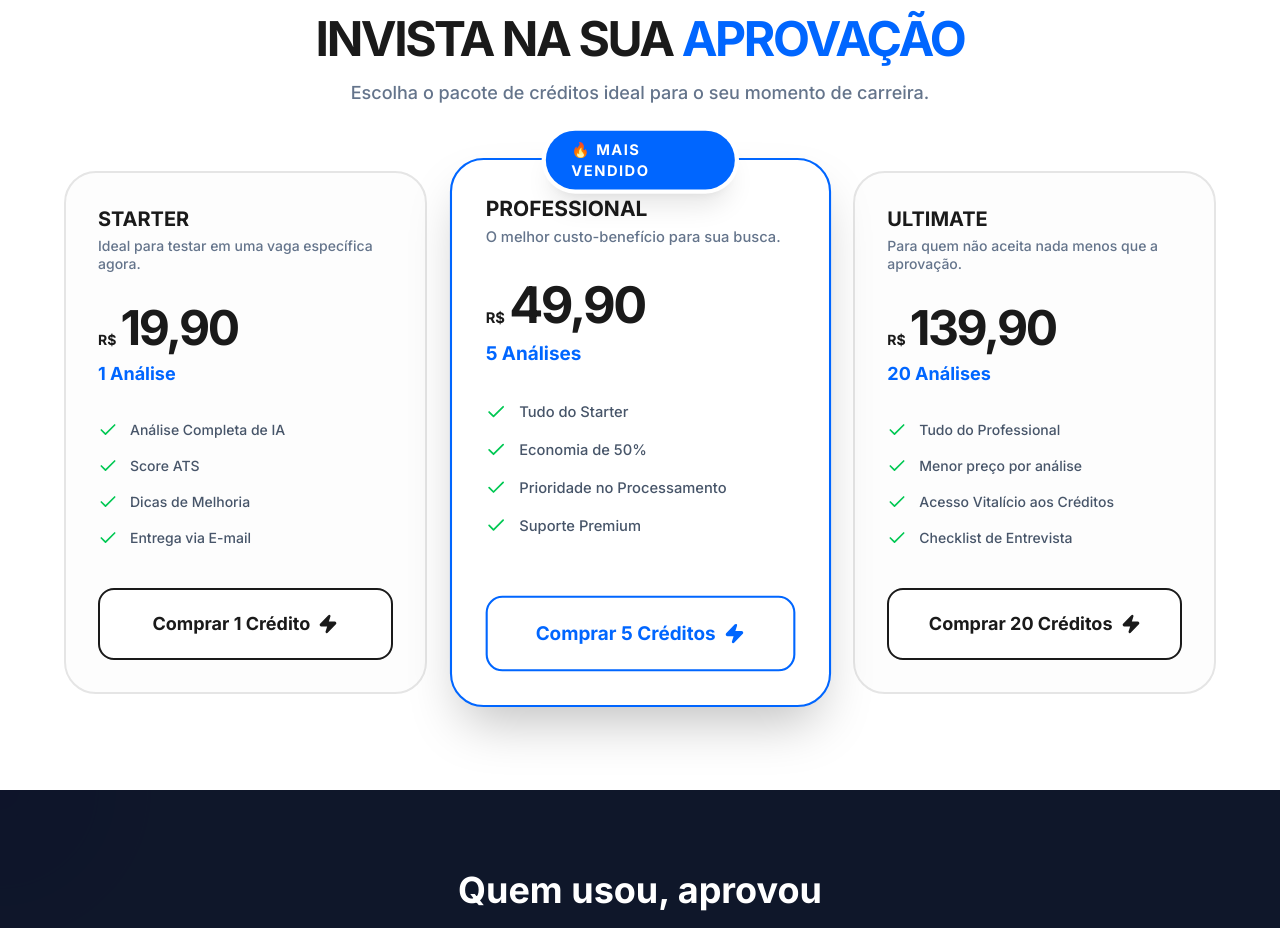
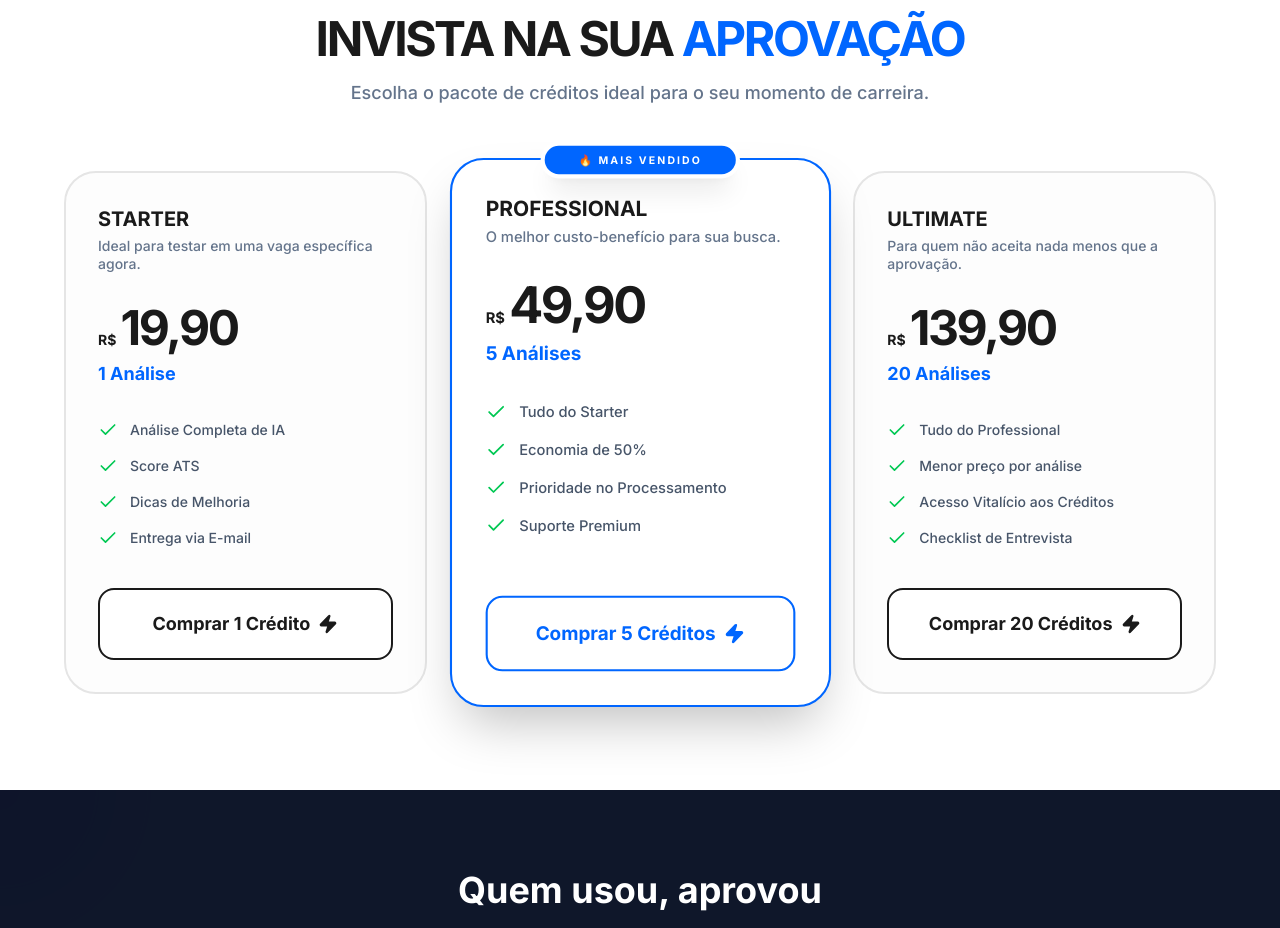
Before and after one commit to DRibeiro81/VTRZ_APROVX, a React (Vite) app: page / in a window 1280 px wide. Shown: the part 4320-5248 px from the top of the page. Built offline with nearby package versions, Linux system fonts and the light colour scheme.

Commit message:
UI: Ajustar dimensões e tipografia do badge 'Mais Vendido'

```diff
--- a/components/PricingSection.tsx
+++ b/components/PricingSection.tsx
@@ -53,7 +53,7 @@ const PricingSection: React.FC = () => {
               }`}
             >
               {plan.highlight && (
-                <div className="absolute top-0 left-1/2 -translate-x-1/2 -translate-y-1/2 bg-aprovex-blue text-white px-6 py-2 rounded-full text-sm font-black uppercase tracking-widest shadow-xl ring-4 ring-white">
+                <div className="absolute top-0 left-1/2 -translate-x-1/2 -translate-y-1/2 bg-aprovex-blue text-white px-8 py-1.5 rounded-full text-[10px] font-black uppercase tracking-[0.2em] shadow-xl ring-4 ring-white whitespace-nowrap">
                   🔥 Mais Vendido
                 </div>
               )}
```
